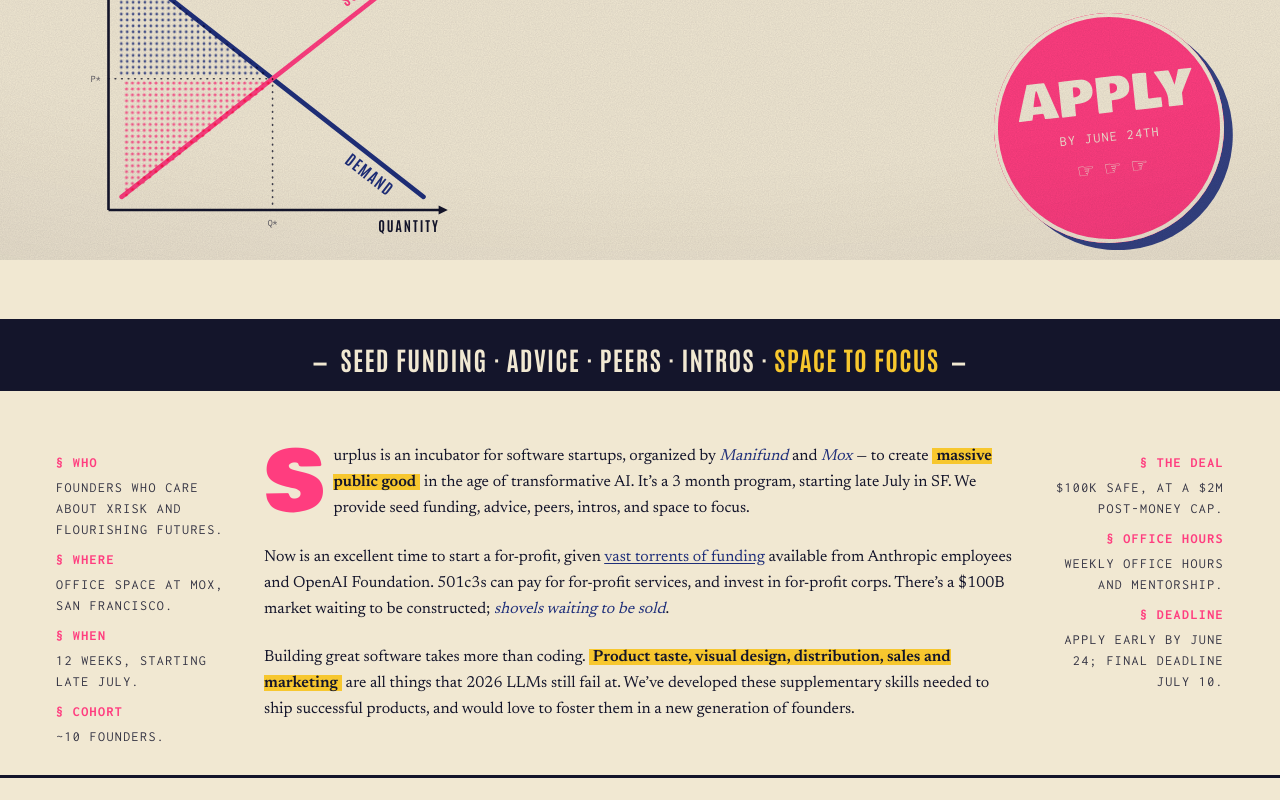
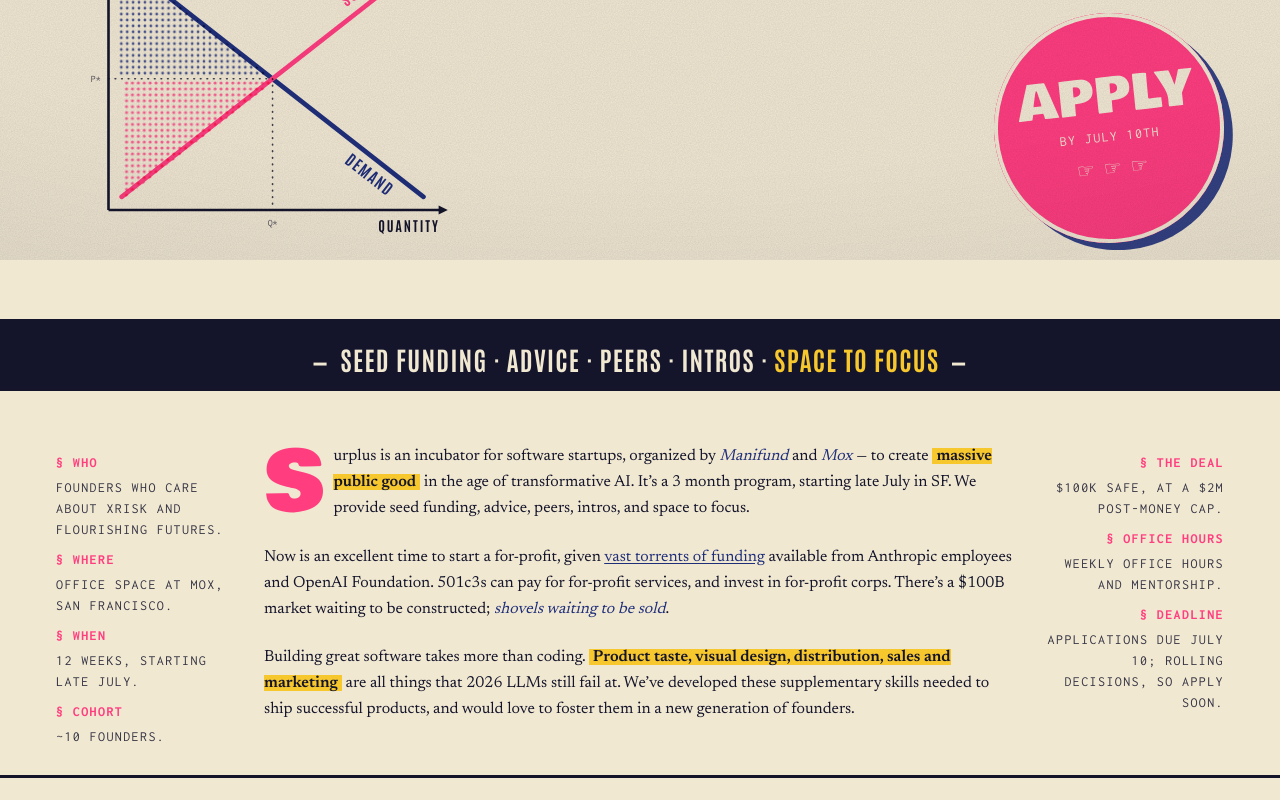
Before and after one commit to manifoldmarkets/surplus, a Next.js app: page / in a window 1280 px wide. Shown: the part 540-1340 px from the top of the page. Built offline with nearby package versions, Linux system fonts and the light colour scheme.

Commit message:
Move past early app deadline

```diff
--- a/app/layout.tsx
+++ b/app/layout.tsx
@@ -33,7 +33,7 @@
 
 const title = "Surplus — a software incubator";
 const description =
-  "A software incubator for massive public good in the age of transformative AI. Organized by Manifund & Mox. $100k on a SAFE · 3 months · starting late July in San Francisco. Apply by June 24.";
+  "A software incubator for massive public good in the age of transformative AI. Organized by Manifund & Mox. $100k on a SAFE · 3 months · starting late July in San Francisco. Apply by July 10.";
 
 export const metadata: Metadata = {
   metadataBase: new URL("https://surplus.dev"),
--- a/app/opengraph-image.tsx
+++ b/app/opengraph-image.tsx
@@ -180,7 +180,7 @@
                 boxShadow: `7px 7px 0 ${inkBlue}`,
               }}
             >
-              APPLY BY JUNE 24 » SURPLUS.DEV
+              APPLY BY JULY 10 » SURPLUS.DEV
             </div>
           </div>
 
--- a/app/page.tsx
+++ b/app/page.tsx
@@ -6,7 +6,7 @@
         <div className="flex flex-wrap items-center justify-between gap-5 bg-ink-dark px-6 py-1.5 font-mono text-sm uppercase tracking-widest text-paper max-bp:flex-nowrap max-bp:justify-center max-bp:gap-2.5 max-bp:px-4 max-bp:py-2.5">
           <span>☞&nbsp;&nbsp;Cohort begins July 20</span>
           <span className="max-bp:hidden">
-            <b className="text-ink-yellow">Applications open</b> · Early deadline Jun 24 · Final Jul 10
+            <b className="text-ink-yellow">Applications open</b> · Deadline Jul 10 · Rolling decisions
           </span>
           <span className="max-bp:hidden">$100K + SAFE · 12 weeks · Berkeley</span>
         </div>
@@ -226,7 +226,7 @@
                   <span className="absolute inset-0 grid place-items-center rounded-full bg-ink-pink text-center text-paper shadow-[inset_0_0_0_4px_var(--color-paper),inset_0_0_0_6px_var(--color-ink-pink)]">
                     <span className="flex flex-col items-center gap-1.5">
                       <span className="font-display text-5xl leading-none tracking-wide max-bp:text-4xl">APPLY</span>
-                      <span className="font-mono text-sm uppercase tracking-widest">By June 24th</span>
+                      <span className="font-mono text-sm uppercase tracking-widest">By July 10th</span>
                       <span className="mt-0.5 font-display text-xl tracking-wider">☞ ☞ ☞</span>
                     </span>
                   </span>
@@ -290,7 +290,7 @@
               <span className="mt-2.5 block text-sm font-bold tracking-widest text-ink-pink">§&nbsp;Office hours</span>
               <span className="mt-1 block opacity-85">Weekly office hours and mentorship.</span>
               <span className="mt-2.5 block text-sm font-bold tracking-widest text-ink-pink">§&nbsp;Deadline</span>
-              <span className="mt-1 block opacity-85">Apply early by June 24; final deadline July 10.</span>
+              <span className="mt-1 block opacity-85">Applications due July 10; rolling decisions, so apply soon.</span>
             </div>
           </div>
         </div>
@@ -907,9 +907,9 @@
             >
               <span className="font-display text-3xl">☞</span>
               <span>
-                Apply by June 24
+                Apply by July 10
                 <span className="block font-mono text-sm font-normal normal-case tracking-widest opacity-80">
-                  Early deadline · rolling decisions
+                  Final deadline · rolling decisions
                 </span>
               </span>
             </a>
```
Also changed, not shown: 1 other file (tests, documents, lock files or other folders).
